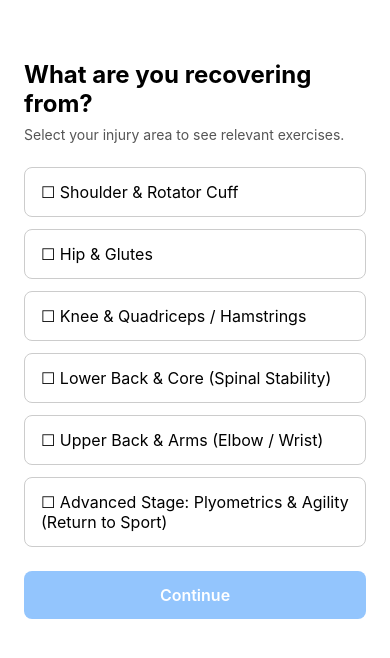
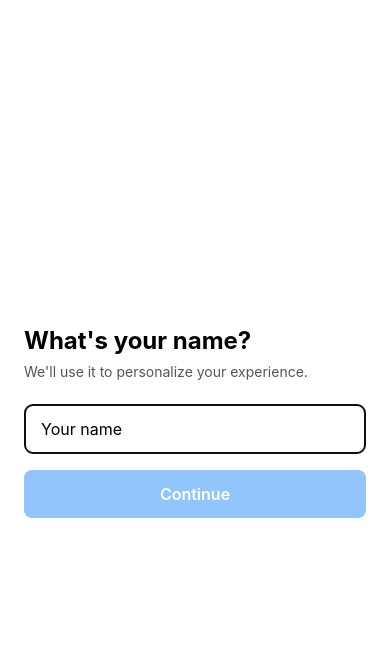
Before and after one commit to ashdcp14-ops/kinetictrack, a React Native app: screen / in a window 390 px wide. Shown: the top 658 px of the page. Built offline with nearby package versions, Linux system fonts and the light colour scheme; what expo-notifications would draw is missing.

Commit message:
feat: ask for user's name and show a welcome message on first launch

```diff
--- a/App.js
+++ b/App.js
@@ -1,23 +1,27 @@
 import { useEffect, useState } from 'react';
 import { StatusBar } from 'expo-status-bar';
 import { StyleSheet, View } from 'react-native';
+import WelcomeScreen from './components/WelcomeScreen';
 import OnboardingScreen from './components/OnboardingScreen';
 import ExerciseWorkspace from './components/ExerciseWorkspace';
 import { loadJSON, saveJSON, removeItem, STORAGE_KEYS } from './utils/storage';
 
 export default function App() {
   const [isLoading, setIsLoading] = useState(true);
+  const [userName, setUserName] = useState(null);
   const [problemAreas, setProblemAreas] = useState(null);
   const [struggleLogs, setStruggleLogs] = useState([]);
   const [postSetNotes, setPostSetNotes] = useState([]);
 
   useEffect(() => {
     async function loadPersistedState() {
-      const [savedAreas, savedStruggleLogs, savedPostSetNotes] = await Promise.all([
+      const [savedName, savedAreas, savedStruggleLogs, savedPostSetNotes] = await Promise.all([
+        loadJSON(STORAGE_KEYS.USER_NAME, null),
         loadJSON(STORAGE_KEYS.PROBLEM_AREAS, null),
         loadJSON(STORAGE_KEYS.STRUGGLE_LOGS, []),
         loadJSON(STORAGE_KEYS.POST_SET_NOTES, []),
       ]);
+      setUserName(savedName);
       setProblemAreas(savedAreas);
       setStruggleLogs(savedStruggleLogs);
       setPostSetNotes(savedPostSetNotes);
@@ -42,6 +46,11 @@ export default function App() {
     return <View style={styles.container} />;
   }
 
+  function selectUserName(name) {
+    setUserName(name);
+    saveJSON(STORAGE_KEYS.USER_NAME, name);
+  }
+
   function selectProblemAreas(areas) {
     setProblemAreas(areas);
     saveJSON(STORAGE_KEYS.PROBLEM_AREAS, areas);
@@ -50,6 +59,10 @@ export default function App() {
   function resetProblemAreas() {
     setProblemAreas(null);
     removeItem(STORAGE_KEYS.PROBLEM_AREAS);
+  }
+
+  if (!userName) {
+    return <WelcomeScreen onContinue={selectUserName} />;
   }
 
   if (!problemAreas) {
@@ -73,6 +86,7 @@ export default function App() {
   return (
     <>
       <ExerciseWorkspace
+        userName={userName}
         problemAreas={problemAreas}
         onLogStruggle={logStruggle}
         onLogFeedback={logFeedback}
--- a/components/ExerciseWorkspace.js
+++ b/components/ExerciseWorkspace.js
@@ -8,6 +8,7 @@ import ClinicDashboard from './ClinicDashboard';
 import { loadJSON, saveJSON, STORAGE_KEYS } from '../utils/storage';
 
 export default function ExerciseWorkspace({
+  userName,
   problemAreas,
   onLogStruggle,
   onLogFeedback,
@@ -48,6 +49,7 @@ export default function ExerciseWorkspace({
 
   return (
     <ScrollView style={styles.container} contentContainerStyle={styles.content}>
+      <Text style={styles.greeting}>Hi, {userName} 👋</Text>
       <View style={styles.header}>
         <Text style={styles.title}>Today's Routine</Text>
         <View style={styles.headerButtons}>
@@ -121,6 +123,11 @@ const styles = StyleSheet.create({
     paddingTop: 60,
     paddingBottom: 24,
   },
+  greeting: {
+    fontSize: 14,
+    color: '#555',
+    marginBottom: 4,
+  },
   header: {
     flexDirection: 'row',
     alignItems: 'center',
--- /dev/null
+++ b/components/WelcomeScreen.js
@@ -0,0 +1,93 @@
+import { useState } from 'react';
+import { StyleSheet, Text, TextInput, TouchableOpacity, View } from 'react-native';
+
+export default function WelcomeScreen({ onContinue }) {
+  const [name, setName] = useState('');
+  const [step, setStep] = useState('ask');
+
+  function handleAskContinue() {
+    if (name.trim().length === 0) {
+      return;
+    }
+    setStep('welcome');
+  }
+
+  if (step === 'welcome') {
+    return (
+      <View style={styles.container}>
+        <Text style={styles.title}>Welcome to KineticTrack, {name.trim()}!</Text>
+        <Text style={styles.subtitle}>Let's get your recovery plan set up.</Text>
+        <TouchableOpacity style={styles.button} onPress={() => onContinue(name.trim())}>
+          <Text style={styles.buttonText}>Get Started</Text>
+        </TouchableOpacity>
+      </View>
+    );
+  }
+
+  return (
+    <View style={styles.container}>
+      <Text style={styles.title}>What's your name?</Text>
+      <Text style={styles.subtitle}>We'll use it to personalize your experience.</Text>
+
+      <TextInput
+        style={styles.input}
+        placeholder="Your name"
+        value={name}
+        onChangeText={setName}
+        autoFocus
+        onSubmitEditing={handleAskContinue}
+      />
+
+      <TouchableOpacity
+        style={[styles.button, name.trim().length === 0 && styles.buttonDisabled]}
+        disabled={name.trim().length === 0}
+        onPress={handleAskContinue}
+      >
+        <Text style={styles.buttonText}>Continue</Text>
+      </TouchableOpacity>
+    </View>
+  );
+}
+
+const styles = StyleSheet.create({
+  container: {
+    flex: 1,
+    backgroundColor: '#fff',
+    alignItems: 'stretch',
+    justifyContent: 'center',
+    paddingHorizontal: 24,
+  },
+  title: {
+    fontSize: 24,
+    fontWeight: 'bold',
+    marginBottom: 8,
+  },
+  subtitle: {
+    fontSize: 14,
+    color: '#555',
+    marginBottom: 24,
+  },
+  input: {
+    borderWidth: 1,
+    borderColor: '#ccc',
+    borderRadius: 8,
+    paddingVertical: 14,
+    paddingHorizontal: 16,
+    fontSize: 16,
+    marginBottom: 16,
+  },
+  button: {
+    backgroundColor: '#2563eb',
+    borderRadius: 8,
+    paddingVertical: 14,
+    alignItems: 'center',
+  },
+  buttonDisabled: {
+    backgroundColor: '#93c5fd',
+  },
+  buttonText: {
+    color: '#fff',
+    fontSize: 16,
+    fontWeight: '600',
+  },
+});
--- a/utils/storage.js
+++ b/utils/storage.js
@@ -1,6 +1,7 @@
 import AsyncStorage from '@react-native-async-storage/async-storage';
 
 export const STORAGE_KEYS = {
+  USER_NAME: 'kinetictrack.userName',
   PROBLEM_AREAS: 'kinetictrack.problemAreas',
   STRUGGLE_LOGS: 'kinetictrack.struggleLogs',
   POST_SET_NOTES: 'kinetictrack.postSetNotes',
```
